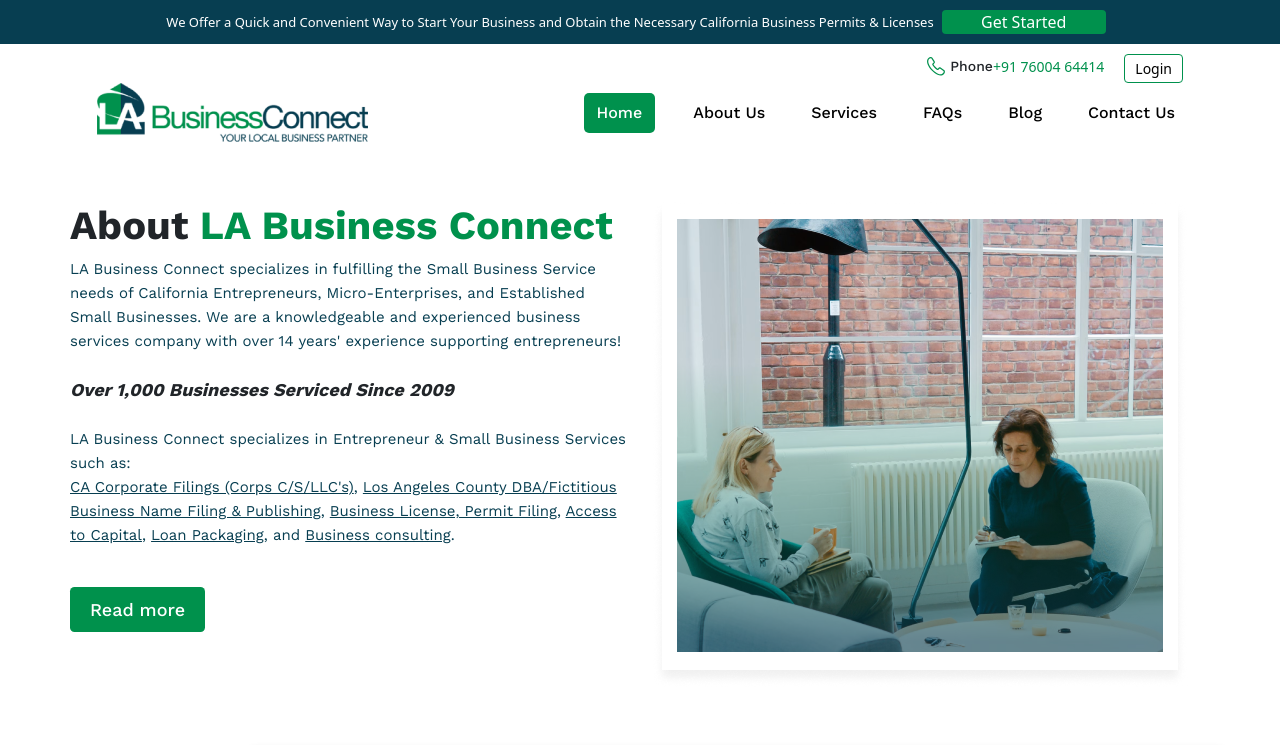
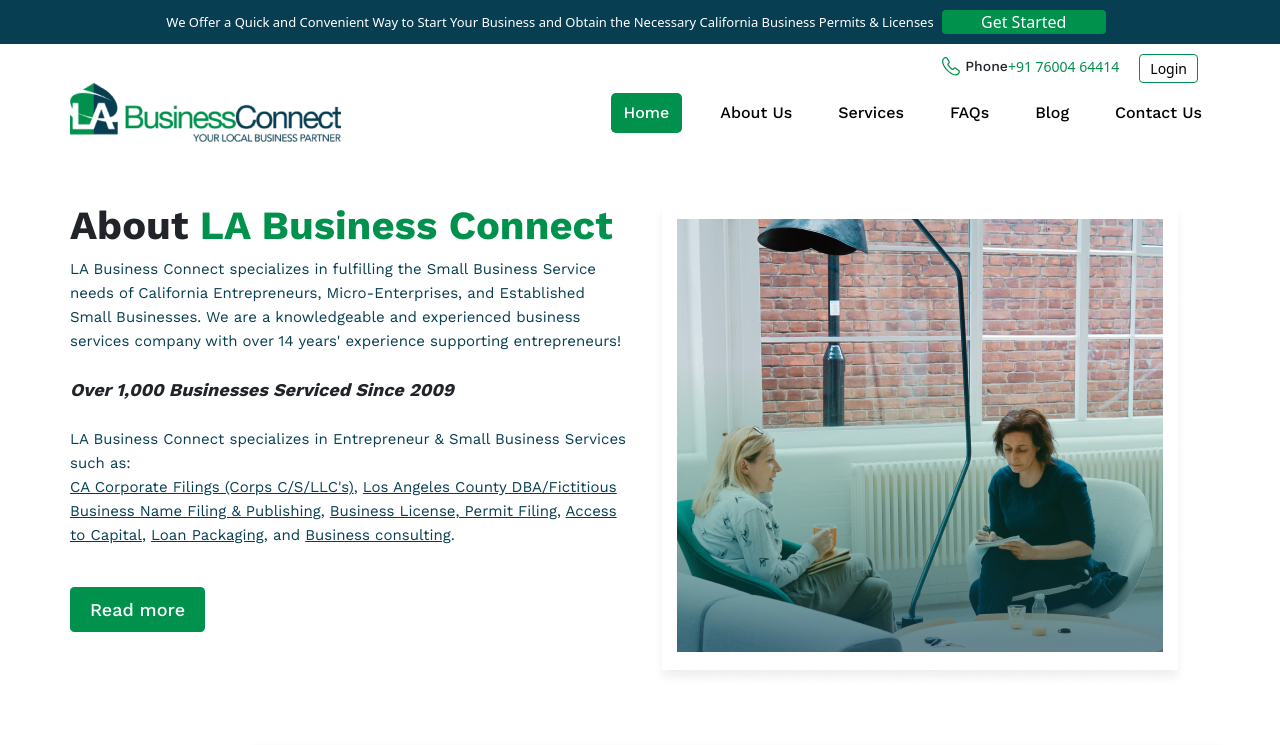
Before and after one commit to codelockinfo/Business-Connect, a plain HTML site: page index.html in a window 1280 px wide. Shown: the top 745 px of the page. Drawn offline with nearby package versions, Linux system fonts and the light colour scheme.

Commit message:
change space in section header

```diff
--- a/css/demo.css
+++ b/css/demo.css
@@ -34,9 +34,11 @@
 .main-nav{
     max-width: 1140px;
     margin: 0 auto;
-    padding: 0px 15px 0px ;
+    padding: 0px;
 }
-
+.main-sec{
+    padding: 0px 20px;
+}
 .main-toggle {
     display: flex;
     align-items: center;
--- a/index.html
+++ b/index.html
@@ -33,6 +33,7 @@
       <i class="fas fa-arrow-right icon-right-arrow"></i></p>
     <button type="button" class="get-started">Get Started</button>
 </header>
+<div class="main-sec">
 <div class="main-nav">
   <div class="login">
       <!-- <p>vaishu</p> -->
@@ -46,7 +47,7 @@
       <button class="btn-login">Login</button>
   </div>
 <nav class="navbar navbar-expand-md navbar-dark ">
-  <div class="container-fluid">
+  <div class="container-fluid px-0">
       <div class="logo">
           <!-- <a class="navbar-brand" href="javascript:void(0)"></a> -->
             <img src="./img/home-la-business-connect.png" alt="">
@@ -91,7 +92,7 @@
   </div>
 </nav>
 </div>
-
+</div>
 
 
 
```
